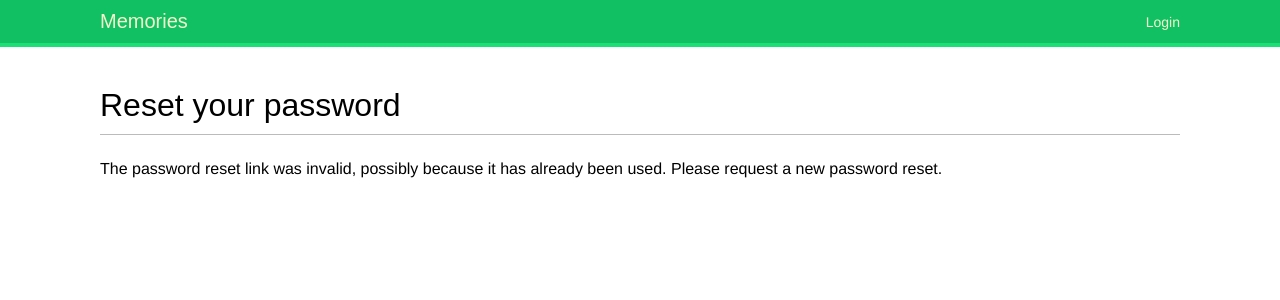
After one commit to mohammed-manahi/memories, a Django app: a page that uses account/templates/registration/password_reset_confirm.html in a window 1280 px wide. The commit adds this page. Shown: the top 300 px of the page. Run offline with Django 4.2, Linux system fonts and the light colour scheme; some web fonts are replaced.

Commit message:
Implement password reset with console backend mail for development purpose only

```diff
--- a/account/templates/account/dashboard.html
+++ b/account/templates/account/dashboard.html
@@ -4,5 +4,5 @@
 {% endblock %}
 {% block content %}
     <h2>Dashboard</h2>
-    <p>Welcome the you dashboard</p>
+    <p> {{ request.user.username |capfirst }}, welcome the dashboard</p>
 {% endblock %}
--- a/account/templates/registration/login.html
+++ b/account/templates/registration/login.html
@@ -20,5 +20,10 @@
             <input type="hidden" name="next" value="{{ next }}">
             <input type="submit" value="Login">
         </form>
+        <p>
+            <a href="{% url 'password_reset' %}">
+                Forgotten your password?
+            </a>
+        </p>
     </div>
 {% endblock %}
--- /dev/null
+++ b/account/templates/registration/password_reset_complete.html
@@ -0,0 +1,6 @@
+{% extends "base.html" %}
+{% block title %}Password reset{% endblock %}
+{% block content %}
+    <h1>Password set</h1>
+    <p>Your password has been set. You can <a href="{% url 'login' %}">log in now</a></p>
+{% endblock %}
--- /dev/null
+++ b/account/templates/registration/password_reset_confirm.html
@@ -0,0 +1,16 @@
+{% extends "base.html" %}
+{% block title %}Reset your password{% endblock %}
+{% block content %}
+    <h1>Reset your password</h1>
+    {% if validlink %}
+        <p>Please enter your new password twice:</p>
+        <form method="post">
+            {{ form.as_p }}
+            {% csrf_token %}
+            <p><input type="submit" value="Change my password"/></p>
+        </form>
+    {% else %}
+        <p>The password reset link was invalid, possibly because it has already
+            been used. Please request a new password reset.</p>
+    {% endif %}
+{% endblock %}
--- /dev/null
+++ b/account/templates/registration/password_reset_email.html
@@ -0,0 +1,3 @@
+Someone asked for password reset for email {{ email }}. Follow the link below:
+{{ protocol }}://{{ domain }}{% url "password_reset_confirm" uidb64=uid token=token %}
+Your username, in case you've forgotten: {{ user.get_username }}
--- a/account/urls.py
+++ b/account/urls.py
@@ -1,4 +1,4 @@
-from django.urls import path
+from django.urls import path, include
 from django.contrib.auth import views as auth_views
 from account import views
 
@@ -6,10 +6,18 @@ urlpatterns = [
     # Define login url for user login function-based view
     # path('login/', views.user_login, name='login'),
     # Define django authentication urls
-    path('login/', auth_views.LoginView.as_view(), name='login'),
-    path('logout/', auth_views.LogoutView.as_view(), name='logout'),
-    path('password-change/', auth_views.PasswordChangeView.as_view(), name='password_change'),
-    path('password-change/done', auth_views.PasswordChangeDoneView.as_view(), name='password_change_done'),
+    # path('login/', auth_views.LoginView.as_view(), name='login'),
+    # path('logout/', auth_views.LogoutView.as_view(), name='logout'),
+    # path('password-change/', auth_views.PasswordChangeView.as_view(), name='password_change'),
+    # path('password-change/done', auth_views.PasswordChangeDoneView.as_view(), name='password_change_done'),
+    # path('password-reset/', auth_views.PasswordResetView.as_view(), name='password_reset'),
+    # path('password-reset/done/', auth_views.PasswordResetDoneView.as_view(), name='password_reset_done'),
+    # path('password-reset/<uidb64>/<token>/', auth_views.PasswordResetConfirmView.as_view(),
+    #      name='password_reset_confirm'),
+    # path('password-reset/complete/', auth_views.PasswordResetCompleteView.as_view(), name='password_reset_complete'),
+    # The below url pattern can be used instead of the above url patterns
+    path('', include('django.contrib.auth.urls')),
+    # Define user dashboard url
     path('', views.dashboard, name='dashboard'),
 
 ]
```
Also changed, not shown: account/templates/registration/password_reset_done.html (added, +9 -0 lines), account/templates/registration/password_reset_form.html (added, +13 -0 lines), memories/settings.py (+5 -4 lines).
